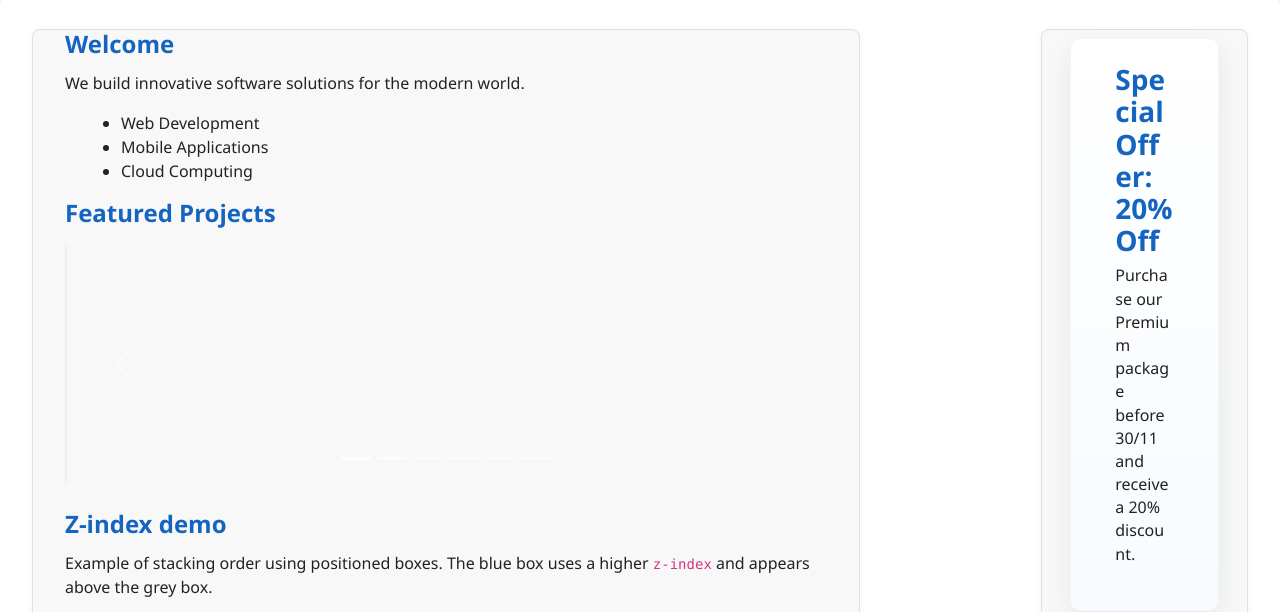
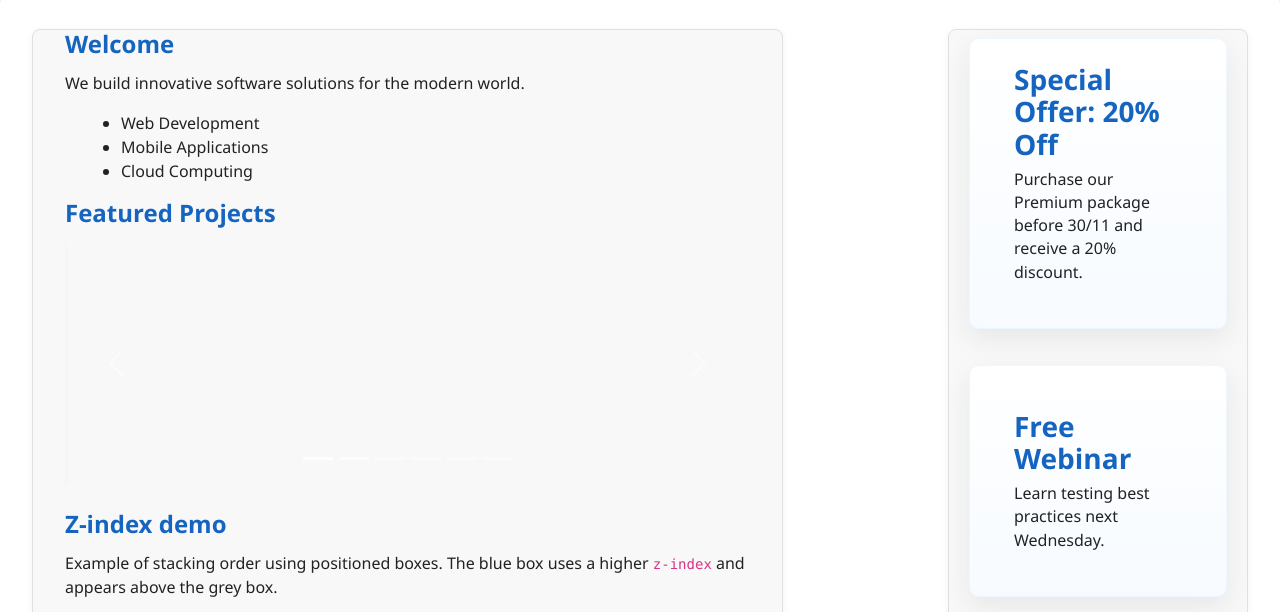
Before and after one commit to LuisAbril/FirstAssignment, a plain HTML site: page htmls/index.html in a window 1280 px wide. Shown: the part 112-724 px from the top of the page. Drawn offline with nearby package versions, Linux system fonts and the light colour scheme.

Commit message:
finished 3 assignment

```diff
--- a/css/style.css
+++ b/css/style.css
@@ -798,10 +798,12 @@ nav ul li a {
   background: linear-gradient(180deg, #fff, #f7fbff);
   border: 1px solid #eef6ff;
   margin-bottom: 1.25rem;
-  min-height: 240px; /* tall cards */
+  /* allow height to adapt to content */
+  min-height: 0;
   display: flex;
   flex-direction: column;
-  justify-content: center;
+  justify-content: flex-start; /* align content to top so card grows naturally */
+  align-items: stretch;
   box-shadow: 0 10px 26px rgba(31,41,55,0.08);
 }
 .promo-card h3, .promo-card h4 {
@@ -816,8 +818,10 @@ nav ul li a {
     width: 100%;
     margin-left: 0;
     margin-right: 0;
-    min-height: 180px;
+    min-height: 0; /* let it size to content on small screens too */
     padding: 1rem;
+    justify-content: flex-start;
+    align-items: stretch;
   }
 }
 
@@ -887,6 +891,38 @@ nav ul li a {
   color: var(--primary-color);
   font-weight: 700;
   margin-top: 0;
+}
+
+/* Prevent the sidebar from collapsing to an extremely narrow column
+   (which causes words to wrap per-letter). Give it a sensible minimum
+   width and ensure text flows horizontally. These rules override any
+   accidental vertical writing-mode or extreme breaking. */
+.layout-wrapper .container-sidebar,
+.layout-wrapper .sidebar {
+  box-sizing: border-box;
+  min-width: 300px; /* ensures readable line length in the aside */
+  max-width: 400px; /* keep it from growing too large when main is narrow */
+
+}
+
+.layout-wrapper .sidebar,
+.layout-wrapper .promo-card,
+.layout-wrapper .card-title,
+.layout-wrapper .promo-card * {
+  /* Force normal horizontal text flow and sane wrapping behavior */
+  writing-mode: horizontal-tb !important;
+  text-orientation: mixed !important;
+  white-space: normal !important;
+  word-break: normal !important;
+  overflow-wrap: break-word !important;
+}
+
+/* If the sidebar was receiving double padding (wrapper + sidebar),
+   reduce the sidebar horizontal padding slightly to give the inner
+   content more room while keeping the overall footprint similar. */
+.layout-wrapper .sidebar {
+  padding-left: 1.25rem; /* slightly reduced from 1.75/2rem */
+  padding-right: 1.25rem;
 }
 
 /* Ensure service-specific headings and intro are left-aligned when inside
```
